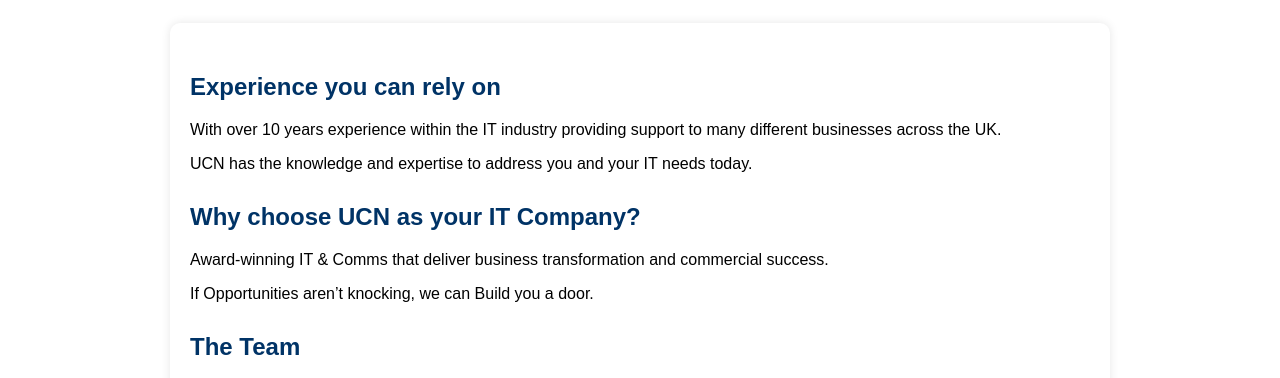
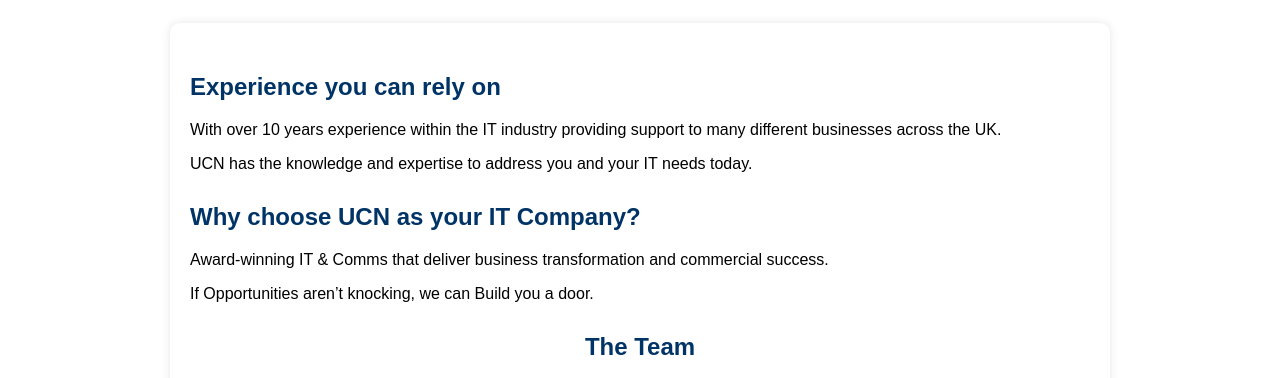
Before and after one commit to unitycybernetworks/ucn, a plain HTML site: page about.html in a window 1280 px wide. Shown: the part 244-622 px from the top of the page. Drawn offline with Linux system fonts and the light colour scheme.

Commit message:
Update about.html

```diff
--- a/about.html
+++ b/about.html
@@ -143,7 +143,7 @@
     </div>
 
     <div class="section team-section">
-        <h2>The Team</h2>
+        <center><h2>The Team</h2></center>
         <div class="team-members-container">
             <div class="team-member-card">
                 <img src="logo/ucn.jpeg" alt="Adam" class="team-logo">
```
